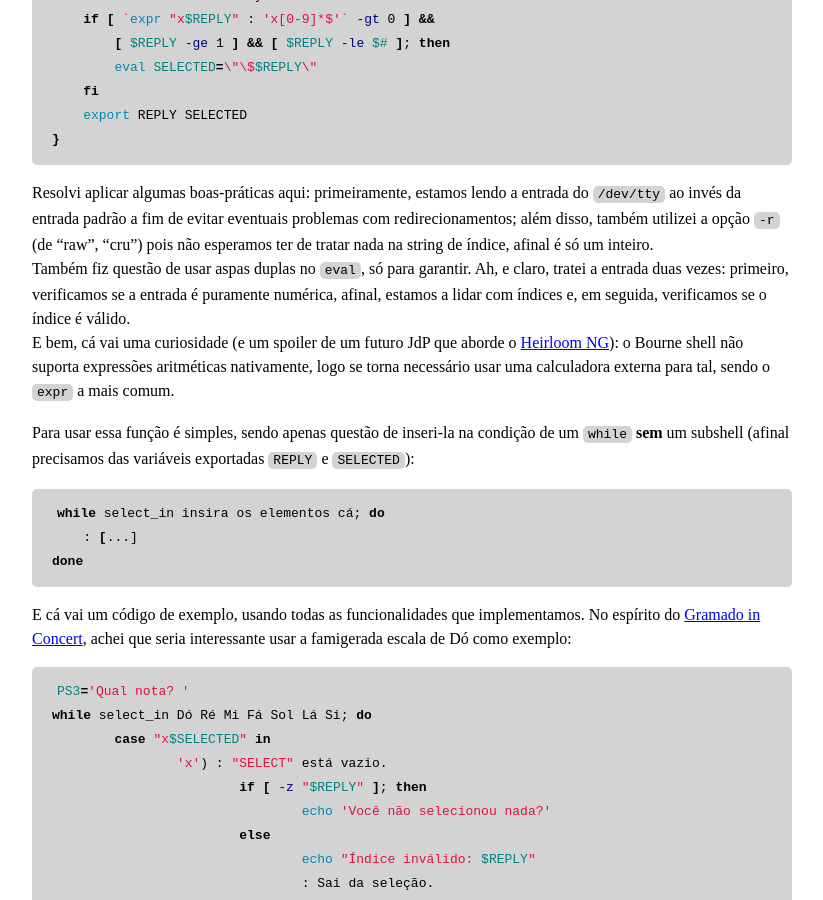
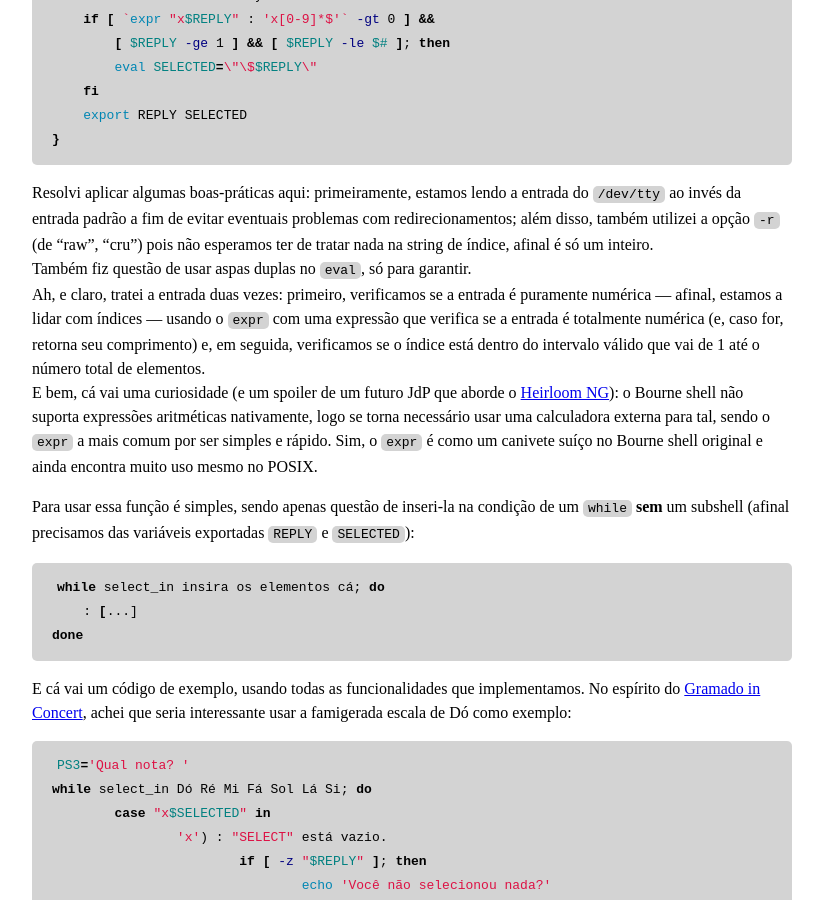
Before and after one commit to takusuman/blog, a Jekyll site: the page built from _posts/2026-01-18-select-bourne-shell.markdown, in a window 1280 px wide and 900 px high, scrolled down 3445 px. Shown: the whole window, without its empty margins (228-1051 px from the left). Built offline with Jekyll 4.4.1, drawn with Linux system fonts in a browser that asks for light colours.

Commit message:
fix: Melhor explicação sobre o código.

```diff
--- a/_posts/2026-01-18-select-bourne-shell.markdown
+++ b/_posts/2026-01-18-select-bourne-shell.markdown
@@ -196,12 +196,16 @@ problemas com redirecionamentos; além disso, também utilizei a opção ``-r``
 afinal é só um inteiro.
 Também fiz questão de usar aspas duplas no ``eval``, só para garantir.
 Ah, e claro, tratei a entrada duas vezes: primeiro, verificamos se a entrada é
-puramente numérica, afinal, estamos a lidar com índices e, em seguida,
-verificamos se o índice é válido.
+puramente numérica --- afinal, estamos a lidar com índices --- usando o
+``expr`` com uma expressão que verifica se a entrada é totalmente numérica
+(e, caso for, retorna seu comprimento) e, em seguida, verificamos se o índice
+está dentro do intervalo válido que vai de 1 até o número total de elementos.
 E bem, cá vai uma curiosidade (e um spoiler de um futuro JdP que aborde o
 [Heirloom NG](https://heirloom-ng.pindorama.net.br)): o Bourne shell não suporta
 expressões aritméticas nativamente, logo se torna necessário usar uma
-calculadora externa para tal, sendo o ``expr`` a mais comum.
+calculadora externa para tal, sendo o ``expr`` a mais comum por ser simples e
+rápido. Sim, o ``expr`` é como um canivete suíço no Bourne shell original e
+ainda encontra muito uso mesmo no POSIX.
 
 Para usar essa função é simples, sendo apenas questão de inseri-la na condição
 de um ``while`` **sem** um subshell (afinal precisamos das variáveis exportadas
```
